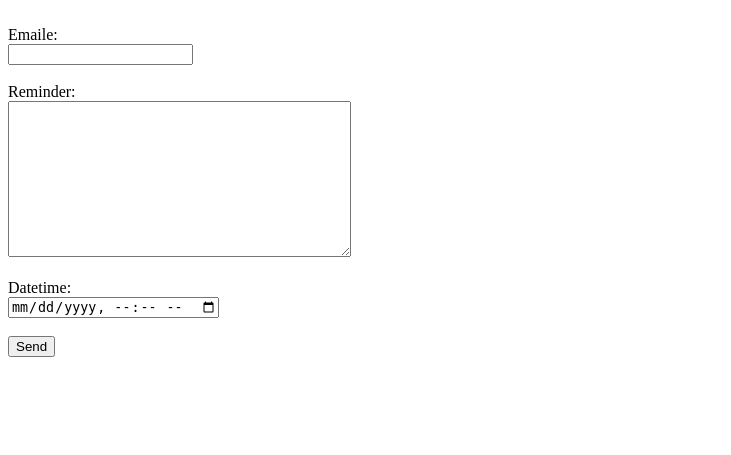
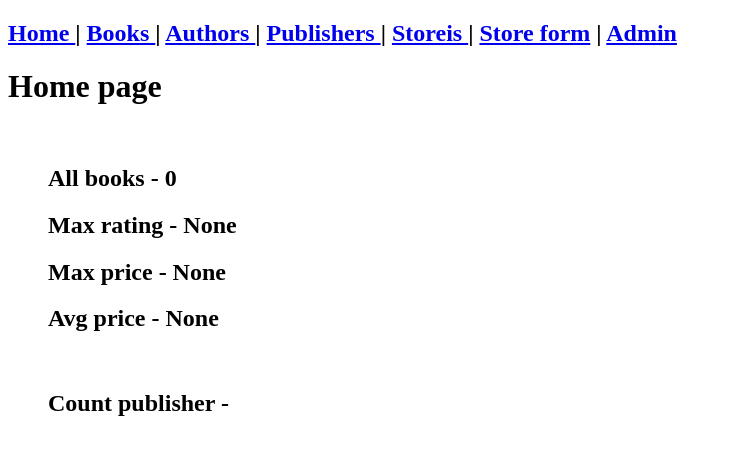
Before and after one commit to almel2/dz11_annotate_aggregate, a Django app: page / in a window 1280 px wide. Shown: the top 455 px of the page, without its empty margins (0-731 px from the left). Run offline with Django 4.2, Linux system fonts and the light colour scheme; data that the repository does not hold is empty; parts of the project's set-up code (start-up, migrations or seed data) failed here and were passed over.

Commit message:
added base view

```diff
--- a/celery_app/views.py
+++ b/celery_app/views.py
@@ -14,7 +14,7 @@
             send_mail_reminder.apply_async(('Alex_primer', reminder, [email, ]), eta=detetime)
             messages.success(request, 'Reminder cool done !!')
             messages.add_message(request, messages.SUCCESS, 'Reminder Done')
-            return redirect('celery_reminder')
+            return redirect('home')
     else:
         form = ReminderForm()
     return render(request, 'celery_app/reminder.html', {'form': form})
--- a/dz11_annotate_aggregate/urls.py
+++ b/dz11_annotate_aggregate/urls.py
@@ -18,7 +18,7 @@
 
 urlpatterns = [
     path('admin/', admin.site.urls, name='admin'),
-    path('', include('celery_app.urls')),
-    path('polls/', include('polls.urls')),
+    path('reminder/', include('celery_app.urls')),
+    path('', include('polls.urls')),
     path('__debug__/', include('debug_toolbar.urls')),
 ]
--- a/polls/management/commands/create_date.py
+++ b/polls/management/commands/create_date.py
@@ -8,11 +8,11 @@
     help = 'This command create date, has one argument "count_date"'
 
     def add_arguments(self, parser):
-        parser.add_argument('count_date', type=int)
+        parser.add_argument('count_data', type=int)
 
     def handle(self, *args, **options):
         fake = Faker()
-        num = options['count_date']
+        num = options['count_data']
 
         list_obj_author = []
         for _ in range(num):
--- a/polls/templates/polls/base.html
+++ b/polls/templates/polls/base.html
@@ -12,6 +12,7 @@
         <a href="{% url 'author_list' %}"> Authors </a> |
         <a href="{% url 'publisher_list' %}"> Publishers </a> |
         <a href="{% url 'store_list' %}"> Storeis </a> |
+        <a href="{% url 'store_add_form' %}">Store form</a> |
         <a href="/admin/"> Admin </a>
     </navi>
 </h2>
--- a/polls/urls.py
+++ b/polls/urls.py
@@ -1,14 +1,33 @@
 from django.urls import path
 from . import views
+from django.contrib.auth import views as auth_views
 
 urlpatterns = [
-    path('', views.index, name='polls_home'),
-    path('book/<int:pk_book>/', views.book_detaile, name='polls_book_detaile'),
-    path('book/', views.book_list, name='book_list'),
-    path('author/<int:pk_author>/', views.authors_detaile, name='author_detaile'),
-    path('author/', views.author_list, name='author_list'),
-    path('store/<int:pk_store>/', views.store_detaile, name='store_detaile'),
-    path('store/', views.store_list, name='store_list'),
-    path('publisher/<int:pk_publisher>/', views.publisher_detaile, name='publisher_detaile'),
-    path('publisher/', views.publisher_list, name='publisher_list'),
+    path('', views.Index.as_view(), name='polls_home'),
+    # path('', views.index, name='polls_home'),
+
+    path('book/<int:pk_book>/', views.BookDetaile.as_view(), name='polls_book_detaile'),
+    # path('book/<int:pk_book>/', views.book_detaile, name='polls_book_detaile'),
+    path('book/', views.BookList.as_view(), name='book_list'),
+    # path('book/', views.book_list, name='book_list'),
+
+    path('author/<int:pk_author>/', views.AuthorDetaile.as_view(), name='author_detaile'),
+    # path('author/<int:pk_author>/', views.authors_detaile, name='author_detaile'),
+    path('author/', views.AuthorsList.as_view(), name='author_list'),
+    # path('author/', views.author_list, name='author_list'),
+
+    path('store/<int:pk_store>/', views.StoreDetaile.as_view(), name='store_detaile'),
+    # path('store/<int:pk_store>/', views.store_detaile, name='store_detaile'),
+    path('store/', views.StoreList.as_view(), name='store_list'),
+    # path('store/', views.store_list, name='store_list'),
+
+    path('publisher/<int:pk_publisher>/', views.PublisherDetaile.as_view(), name='publisher_detaile'),
+    # path('publisher/<int:pk_publisher>/', views.publisher_detaile, name='publisher_detaile'),
+    path('publisher/', views.PublisherList.as_view(), name='publisher_list'),
+    # path('publisher/', views.publisher_list, name='publisher_list'),
+    path('store-add/', views.store_add, name='store_add_form'),
+
+    path('success/', views.success, name='success'),
+
+    path('accounts/login/', auth_views.LoginView.as_view()),
 ]
--- a/polls/views.py
+++ b/polls/views.py
@@ -1,6 +1,21 @@
-from django.shortcuts import render, get_object_or_404
+from django.shortcuts import render, get_object_or_404, redirect
+from django.contrib.auth.decorators import login_required
+from .forms import AddStoreForm
 from .models import Book, Author, Store, Publisher
 from django.db.models import Avg, Max, Count
+from django.views.generic import ListView, DetailView
+
+
+class Index(ListView):
+    model = Book
+    template_name = 'polls/index.html'
+    context_object_name = 'books'
+
+    def get_context_data(self, *, object_list=None, **kwargs):
+        context = super().get_context_data(**kwargs)
+        context['agg'] = Book.objects.all().aggregate(Max('rating'), Max('price'), Avg('price'), Count('id'))
+        context['ann'] = Book.objects.all().annotate(Count('publisher'))
+        return context
 
 
 def index(request):
@@ -14,68 +29,163 @@
     return render(request, 'polls/index.html', context)
 
 
-def book_list(request):
-    books = Book.objects.select_related('publisher').prefetch_related('authors').all()
-    context = {
-        'books': books,
-    }
-    return render(request, 'polls/book_list.html', context)
+class BookList(ListView):
+    model = Book
+    template_name = 'polls/book_list.html'
+    context_object_name = 'books'
+
+    def get_context_data(self, *, object_list=None, **kwargs):
+        context = super().get_context_data(**kwargs)
+        context['books'] = Book.objects.select_related('publisher').prefetch_related('authors').all()
+        return context
 
 
-def book_detaile(request, pk_book):
-    book = get_object_or_404(Book, pk=pk_book)
-    context = {
-        'book': book,
-    }
-    return render(request, 'polls/book_detaile.html', context)
+#  def book_list(request):
+#      books = Book.objects.select_related('publisher').prefetch_related('authors').all()
+#      context = {
+#          'books': books,
+#      }
+#      return render(request, 'polls/book_list.html', context)
 
 
-def author_list(request):
-    #  authors = Author.objects.all()
-    authors = Author.objects.prefetch_related('book_set').all()
-    context = {
-        'authors': authors,
-    }
-    return render(request, 'polls/author_list.html', context)
+class BookDetaile(DetailView):
+    model = Book
+    template_name = 'polls/book_detaile.html'
+    pk_url_kwarg = 'pk_book'
 
 
-def authors_detaile(request, pk_author):
-    author = get_object_or_404(Author, pk=pk_author)
-    context = {
-        'author': author,
-    }
-    return render(request, 'polls/author_detaile.html', context)
+# def book_detaile(request, pk_book):
+#     book = get_object_or_404(Book, pk=pk_book)
+#     context = {
+#         'book': book,
+#     }
+#     return render(request, 'polls/book_detaile.html', context)
 
 
-def store_list(request):
-    #  storeis = Store.objects.all().iterator()
-    storeis = Store.objects.prefetch_related('book').all()
-    contxt = {
-        'storeis': storeis,
-    }
-    return render(request, 'polls/store_list.html', contxt)
+class AuthorsList(ListView):
+    model = Author
+    template_name = 'polls/author_list.html'
+    context_object_name = 'authors'
+
+    def get_context_data(self, *, object_list=None, **kwargs):
+        context = super().get_context_data(**kwargs)
+        context['authors'] = Author.objects.prefetch_related('book_set').all()
+        return context
 
 
-def store_detaile(request, pk_store):
-    store = get_object_or_404(Store, pk=pk_store)
-    context = {
-        'store': store,
-    }
-    return render(request, 'polls/store_detaile.html', context)
+#  def author_list(request):
+#      #  authors = Author.objects.all()
+#      authors = Author.objects.prefetch_related('book_set').all()
+#      context = {
+#          'authors': authors,
+#      }
+#      return render(request, 'polls/author_list.html', context)
 
 
-def publisher_list(request):
-    #  publishers = Publisher.objects.all()[:100]
-    publishers = Publisher.objects.prefetch_related('book_set')
-    context = {
-        'publishers': publishers,
-    }
-    return render(request, 'polls/publisher_list.html', context)
+class AuthorDetaile(DetailView):
+    model = Author
+    template_name = 'polls/author_detaile.html'
+    pk_url_kwarg = 'pk_author'
 
 
-def publisher_detaile(request, pk_publisher):
-    pubkisher = get_object_or_404(Publisher, pk=pk_publisher)
+# def authors_detaile(request, pk_author):
+#     author = get_object_or_404(Author, pk=pk_author)
+#     context = {
+#         'author': author,
+#     }
+#     return render(request, 'polls/author_detaile.html', context)
+
+
+class StoreList(ListView):
+    model = Store
+    template_name = 'polls/store_list.html'
+    context_object_name = 'storeis'
+
+    def get_context_data(self, *, object_list=None, **kwargs):
+        context = super().get_context_data(**kwargs)
+        context['storeis'] = Store.objects.prefetch_related('book').all()
+        return context
+
+
+# def store_list(request):
+#     #  storeis = Store.objects.all().iterator()
+#     storeis = Store.objects.prefetch_related('book').all()
+#     contxt = {
+#         'storeis': storeis,
+#     }
+#     return render(request, 'polls/store_list.html', contxt)
+
+
+class StoreDetaile(DetailView):
+    model = Store
+    template_name = 'polls/store_detaile.html'
+    pk_url_kwarg = 'pk_store'
+
+
+# def store_detaile(request, pk_store):
+#     store = get_object_or_404(Store, pk=pk_store)
+#     context = {
+#         'store': store,
+#     }
+#     return render(request, 'polls/store_detaile.html', context)
+
+
+class PublisherList(ListView):
+    model = Publisher
+    template_name = 'polls/publisher_list.html'
+    context_object_name = 'publishers'
+
+    def get_context_data(self, *, object_list=None, **kwargs):
+        context = super().get_context_data(**kwargs)
+        context['publishers'] = Publisher.objects.prefetch_related('book_set')
+        return context
+
+
+# def publisher_list(request):
+#     # publishers = Publisher.objects.all()[:100]
+#     publishers = Publisher.objects.prefetch_related('book_set')
+#     # publishers = Publisher.objects.select_related('book_set')
+#     context = {
+#         'publishers': publishers,
+#     }
+#     return render(request, 'polls/publisher_list.html', context)
+
+
+class PublisherDetaile(DetailView):
+    model = Publisher
+    template_name = 'polls/publisher_detaile.html'
+    pk_url_kwarg = 'pk_publisher'
+
+
+# def publisher_detaile(request, pk_publisher):
+#     pubkisher = get_object_or_404(Publisher, pk=pk_publisher)
+#     context = {
+#         'publisher': pubkisher,
+#     }
+#     return render(request, 'polls/publisher_detaile.html', context)
+
+
+@login_required(login_url='/admin/login/')
+def store_add(request):
+    if request.method == 'POST':
+        form = AddStoreForm(request.POST)
+        if form.is_valid():
+            name_store = form.cleaned_data['name']
+            book_objects = form.cleaned_data['book']
+            try:
+                store_obj = Store.objects.create(name=name_store)
+                store_obj.book.add(*book_objects)
+
+                return redirect('success')
+            except:
+                form.add_error(None, 'Error create object')
+    else:
+        form = AddStoreForm()
     context = {
-        'publisher': pubkisher,
+        'form': form,
     }
-    return render(request, 'polls/publisher_detaile.html', context)
+    return render(request, 'polls/store_add_form.html', context)
+
+
+def success(request):
+    return render(request, 'polls/success.html', {})
```
Also changed, not shown: polls/forms.py (added, +8 -0 lines), polls/templates/polls/store_add_form.html (added, +13 -0 lines), polls/templates/polls/success.html (added, +9 -0 lines).
